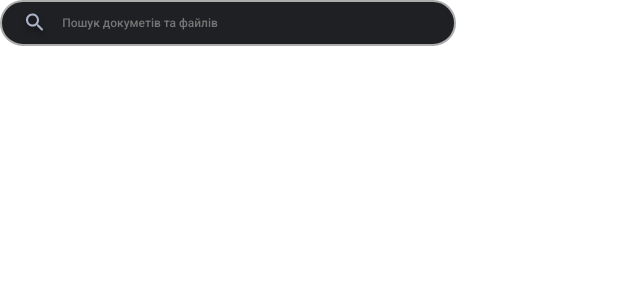
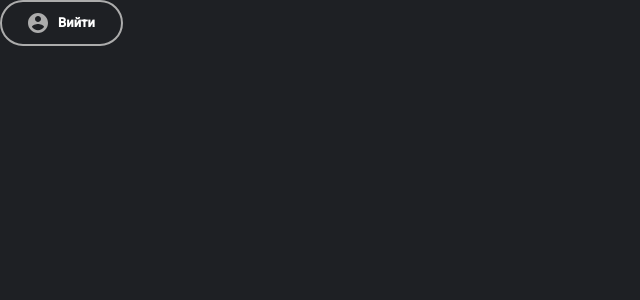
Before and after one commit to DudnikDanyil/Storage, a React (Create React App) app: page / in a window 1280 px wide. Shown: the top 300 px of the page, without its empty margins (0-640 px from the left). Built offline with nearby package versions, Linux system fonts and the light colour scheme.

Commit message:
button has been styled and click animation added

```diff
--- a/declarations.d.ts
+++ b/declarations.d.ts
@@ -1,2 +1,3 @@
 declare module '*.svg'
 declare module '*.jpg'
+declare module '*.tsx'
--- a/src/components/LogOutButton/LogOutButton.scss
+++ b/src/components/LogOutButton/LogOutButton.scss
@@ -1,16 +1,64 @@
 @import '../../../config.scss';
 
 $vars: (
-    clr--plhl : white,
-    accent--clr--plhl:#fff,
-    fw--plhl : 500,
-    fs--plhl : 0.75rem,
-    ff--plhl : 'Roboto',
-    brd--radius : 30px,
-    clr--caret:#ACACAC,
+    fw : 700,
+    fs: 0.8125rem,
+    ff : 'Roboto',
+    clr: #ffff,
 );
 :root {
   @each $property, $value in $vars {
     --#{$property}: #{$value};
   }
+  --clr--brd:#ACACAC;
+  --brd--rad:70px;
+  --brd--size:2px;
 }
+body{
+  background-color: #1E2024;
+}
+.header__logout-button{
+  @include var(font-family, ff);
+  @include var(font-weight, fw);
+  @include var(font-size, fs);
+  @include var(color,clr);
+  border-radius: var(--brd--rad);
+  background-color: transparent;
+  border: var(--brd--size) solid var(--clr--brd);
+  display: inline-flex;
+  padding: 11px 26px;
+  line-height: 1.25rem;
+overflow: hidden;
+position: relative;
+
+}
+
+.ripple
+{
+  position: absolute;
+  background-color: rgba(255, 255, 255, 0.3);
+  border-radius: 50%;
+  animation: ripple 1s ease forwards;
+}
+.header__logout-button:focus-visible
+{
+  box-shadow: inset 0 0 3px 2px rgb(255,255,255,0.5);
+  outline: none;
+}
+
+@keyframes ripple
+{
+  0%{
+    transform: scale(0);
+  }
+  100%{
+    transform: scale(20);
+    opacity: 0;
+  }
+}
+.header__logout-icon
+{
+  margin-right: 10px;
+  width: 1.25rem;
+  aspect-ratio: 1/1;
+}
--- /dev/null
+++ b/src/components/LogOutButton/LogOutButton.tsx
@@ -0,0 +1,49 @@
+import React, { createElement, useEffect, useRef, useState } from "react";
+import './LogOutButton.scss'
+import IconUser from "../../../public/User_icon.svg"
+
+interface Coord {
+x:number,
+y:number
+}
+
+
+export default function LogOutButton()
+{
+    let [Coordinates,setCoordinates] = useState<Coord>({x : 0, y : 0})
+    let refBtn = useRef(null)
+
+    useEffect(()=>{
+        refBtn.current.addEventListener('click',(event:React.MouseEvent<HTMLButtonElement>) =>
+        {
+            let rect = refBtn.current.getBoundingClientRect()
+            setCoordinates({
+            x : event.pageX - (rect.left + scrollX),
+            y : event.pageY - (rect.top + scrollY)
+            })
+        })
+    },[])
+
+    function createObj()
+    {
+        const ripple: HTMLSpanElement = document.createElement("span");
+        ripple.style.width = 10 + 'px';
+        ripple.style.height = 10 + 'px';
+        ripple.style.top = `${Coordinates.y}`+ 'px';
+        ripple.style.left = `${Coordinates.x}` + 'px';
+        ripple.classList.add('ripple');
+        refBtn.current.appendChild(ripple);
+        setTimeout(()=>{
+            ripple ? ripple.remove() : null
+        },1010)
+    }
+
+    return(
+        <div className="header__logout">
+           <button type="button" ref={refBtn} aria-label="Кнопка виходу з профілю" onClick={createObj} className="header__logout-button">
+            <img src={IconUser} alt="Іконка користувача" className="header__logout-icon"/>
+            <span className="header__logout-title">Вийти</span>
+            </button>
+        </div>
+    );
+}
--- a/src/components/Search/Search.scss
+++ b/src/components/Search/Search.scss
@@ -1,5 +1,5 @@
 @import '../../../config.scss';
-@import url('https://fonts.googleapis.com/css2?family=Roboto:wght@500&display=swap');
+
 
 
 $vars: (
--- a/src/components/Search/Search.tsx
+++ b/src/components/Search/Search.tsx
@@ -16,7 +16,6 @@ export default function Search () {
 
    function getInputData(event: React.ChangeEvent<HTMLInputElement>): void {
             setInputValue(event.target.value)
-
         }
 
 
--- a/src/index.scss
+++ b/src/index.scss
@@ -1,3 +1,4 @@
+@import url('https://fonts.googleapis.com/css2?family=Roboto:wght@500&display=swap');
 *{
     margin: 0;
     padding: 0;
--- a/src/pages/Home/Home.tsx
+++ b/src/pages/Home/Home.tsx
@@ -1,9 +1,10 @@
 import React from 'react';
 import Search from '../../components/Search/Search';
+import LogOutButton from '../../components/LogOutButton/LogOutButton';
 
 let Home = () =>{
   return (
-     <Search/>
+     <LogOutButton/>
   );
 }
 
```
Also changed, not shown: src/components/LogOutButton/LogOutButton.jsx (deleted, +0 -9 lines).
